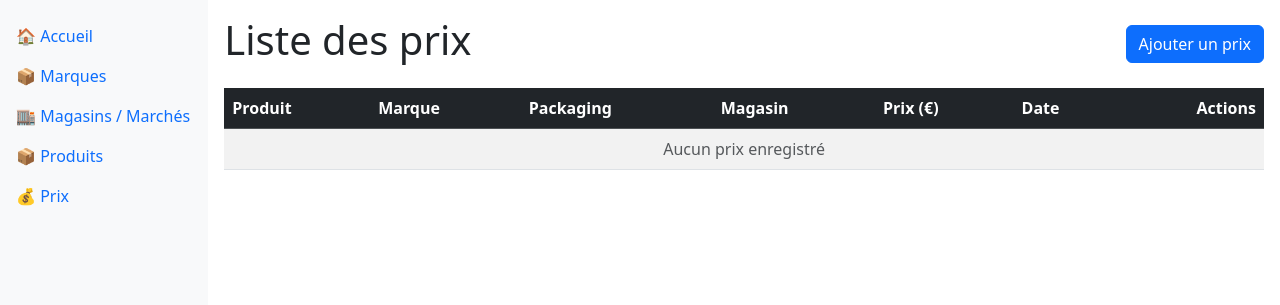
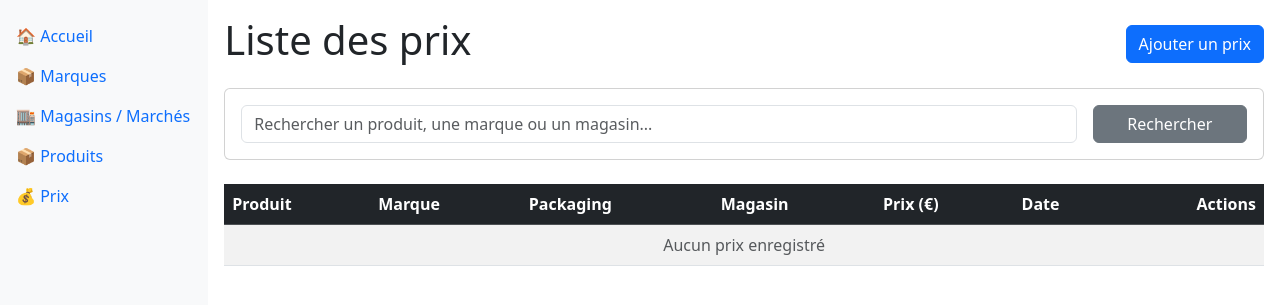
Before and after one commit to targuan/priceai, a Django app: template prices/templates/prices/price_list.html in a window 1280 px wide. Shown: the top 305 px of the page. Run offline with Django 3.2, Linux system fonts and the light colour scheme; the template is opened without the code that fills it, so the values that code supplies are empty.

Commit message:
Add README.md and implement search/filtering functionality
- Created README.md with project overview and setup instructions.
- Implemented search by product, brand, or store in PriceListView.
- Implemented search by product or brand in ProductListView.
- Added search forms to price and product list templates.
- Moved SECRET_KEY to environment variable and updated ALLOWED_HOSTS for local dev.

Co-authored-by: targuan <4534767+targuan@users.noreply.github.com>

```diff
--- a/price/settings.py
+++ b/price/settings.py
@@ -19,12 +19,15 @@ BASE_DIR = Path(__file__).resolve().parent.parent
 # Quick-start development settings - unsuitable for production
 # See https://docs.djangoproject.com/en/5.2/howto/deployment/checklist/
 
+import os
+
 # SECURITY WARNING: keep the secret key used in production secret!
+SECRET_KEY = os.environ.get('SECRET_KEY', 'django-insecure-test-key')
 
 # SECURITY WARNING: don't run with debug turned on in production!
 DEBUG = True
 
-ALLOWED_HOSTS = ["price3.targuan.fr"]
+ALLOWED_HOSTS = ["price3.targuan.fr", "localhost", "127.0.0.1"]
 
 
 # Application definition
--- a/prices/templates/prices/price_list.html
+++ b/prices/templates/prices/price_list.html
@@ -6,6 +6,19 @@
 <div class="d-flex justify-content-between align-items-center mb-3">
     <h1>Liste des prix</h1>
     <a href="{% url 'price_add' %}" class="btn btn-primary">Ajouter un prix</a>
+</div>
+
+<div class="card mb-4">
+    <div class="card-body">
+        <form method="get" class="row g-3">
+            <div class="col-md-10">
+                <input type="text" name="q" class="form-control" placeholder="Rechercher un produit, une marque ou un magasin..." value="{{ request.GET.q }}">
+            </div>
+            <div class="col-md-2">
+                <button type="submit" class="btn btn-secondary w-100">Rechercher</button>
+            </div>
+        </form>
+    </div>
 </div>
 
 <table class="table table-striped table-hover">
```
Also changed, not shown: prices/templates/prices/product_list.html (+13 -0 lines), prices/views.py (+20 -2 lines).
